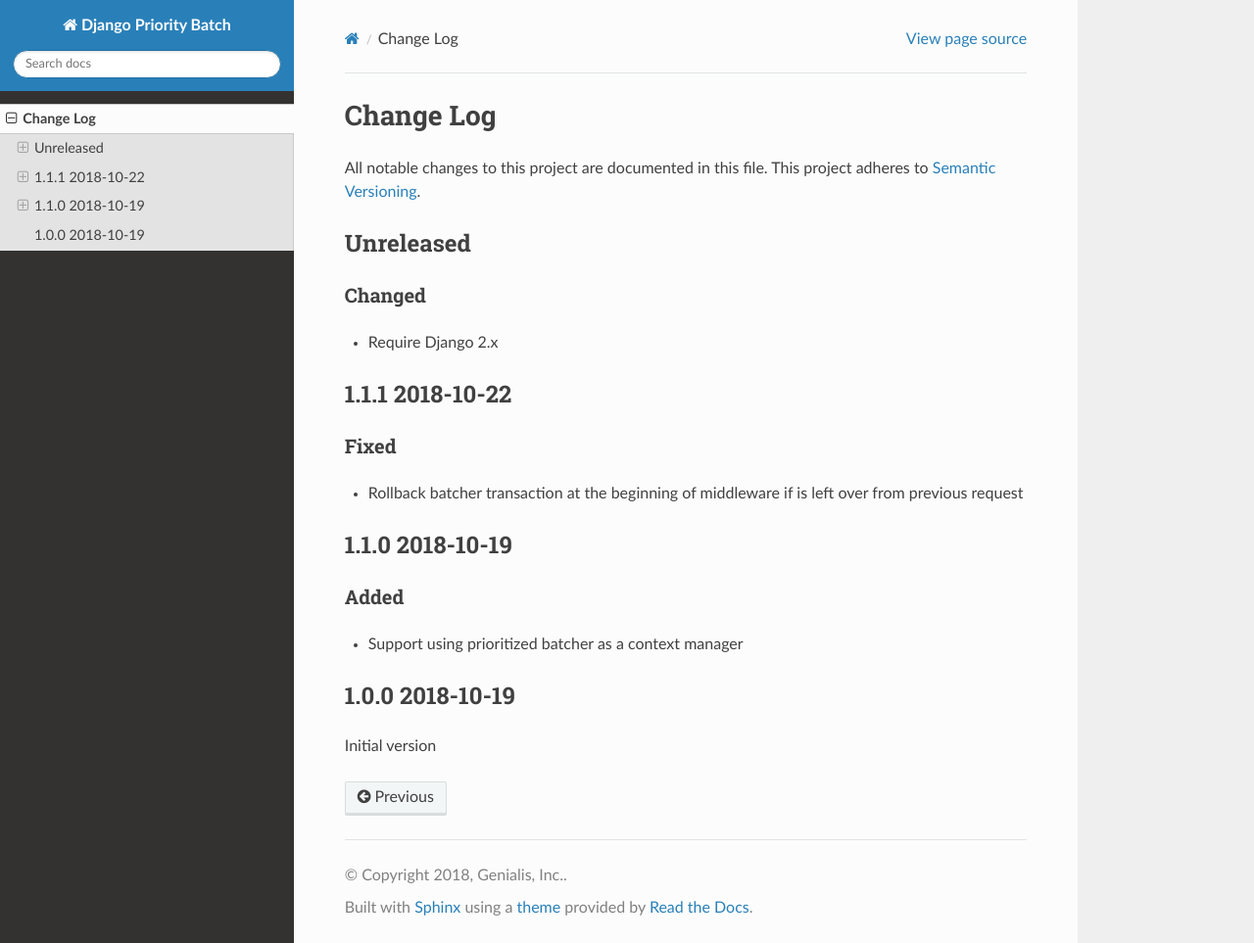
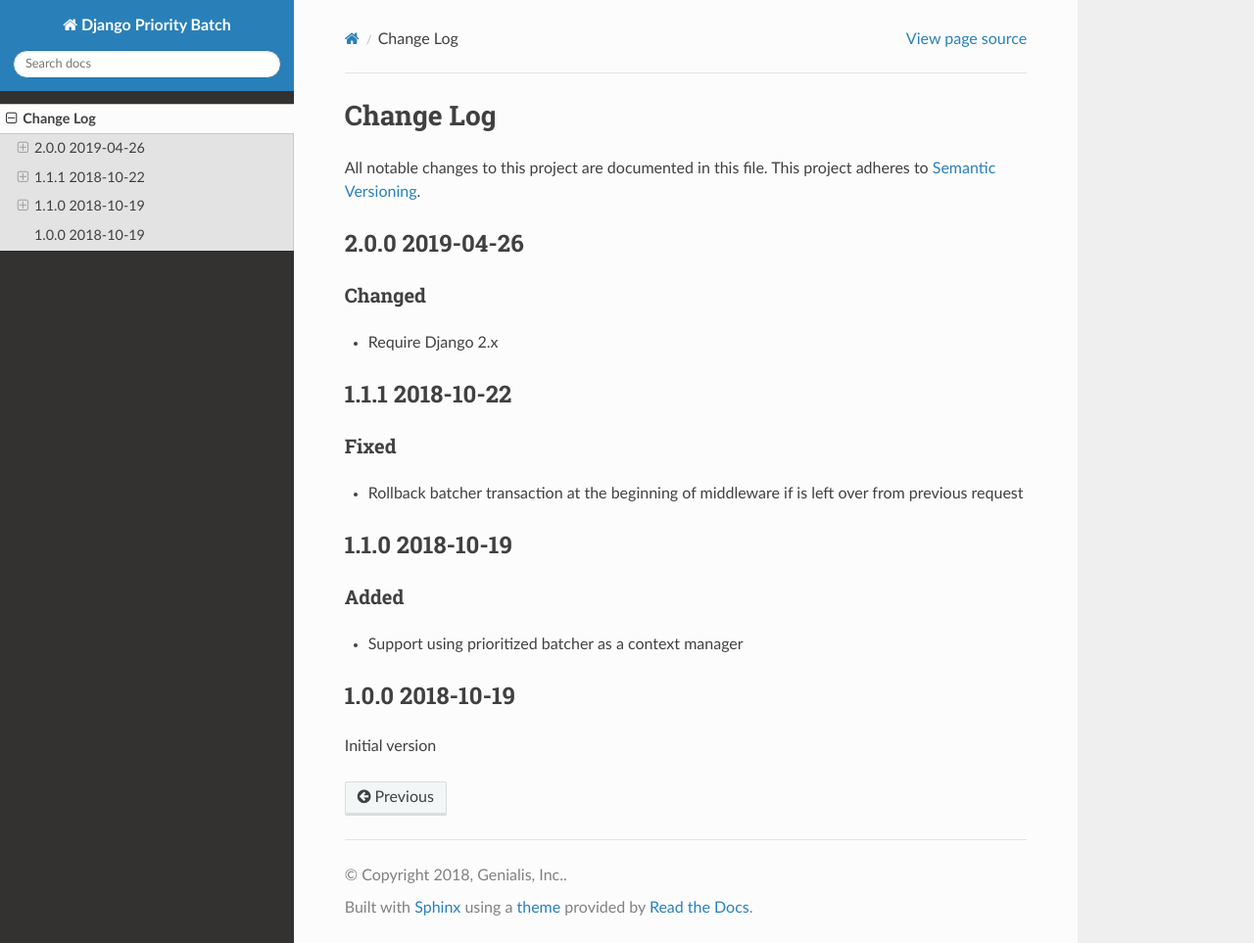
Before and after one commit to genialis/django-priority-batch, a Sphinx documentation site: the page built from docs/CHANGELOG.rst, in a window 1280 px wide and 963 px high. Shown: the whole window at 98% size. Built offline with Sphinx 7.4.7 and the Read the Docs theme 2.0.0, drawn with Linux system fonts in a browser that asks for light colours.

Commit message:
Release 2.0.0

```diff
--- a/docs/CHANGELOG.rst
+++ b/docs/CHANGELOG.rst
@@ -6,9 +6,9 @@ All notable changes to this project are documented in this file.
 This project adheres to `Semantic Versioning <http://semver.org/>`_.
 
 
-==========
-Unreleased
-==========
+================
+2.0.0 2019-04-26
+================
 
 Changed
 -------
```
